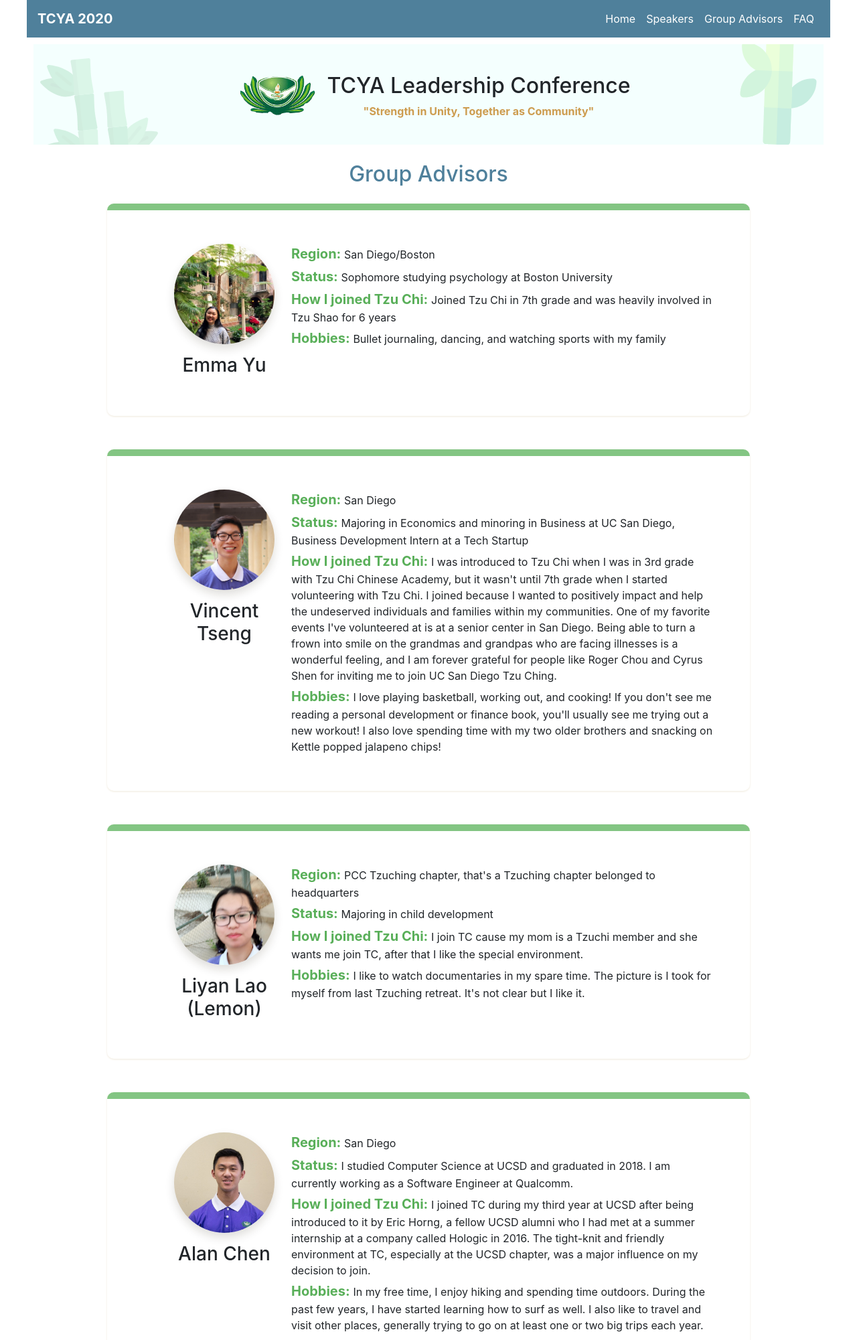
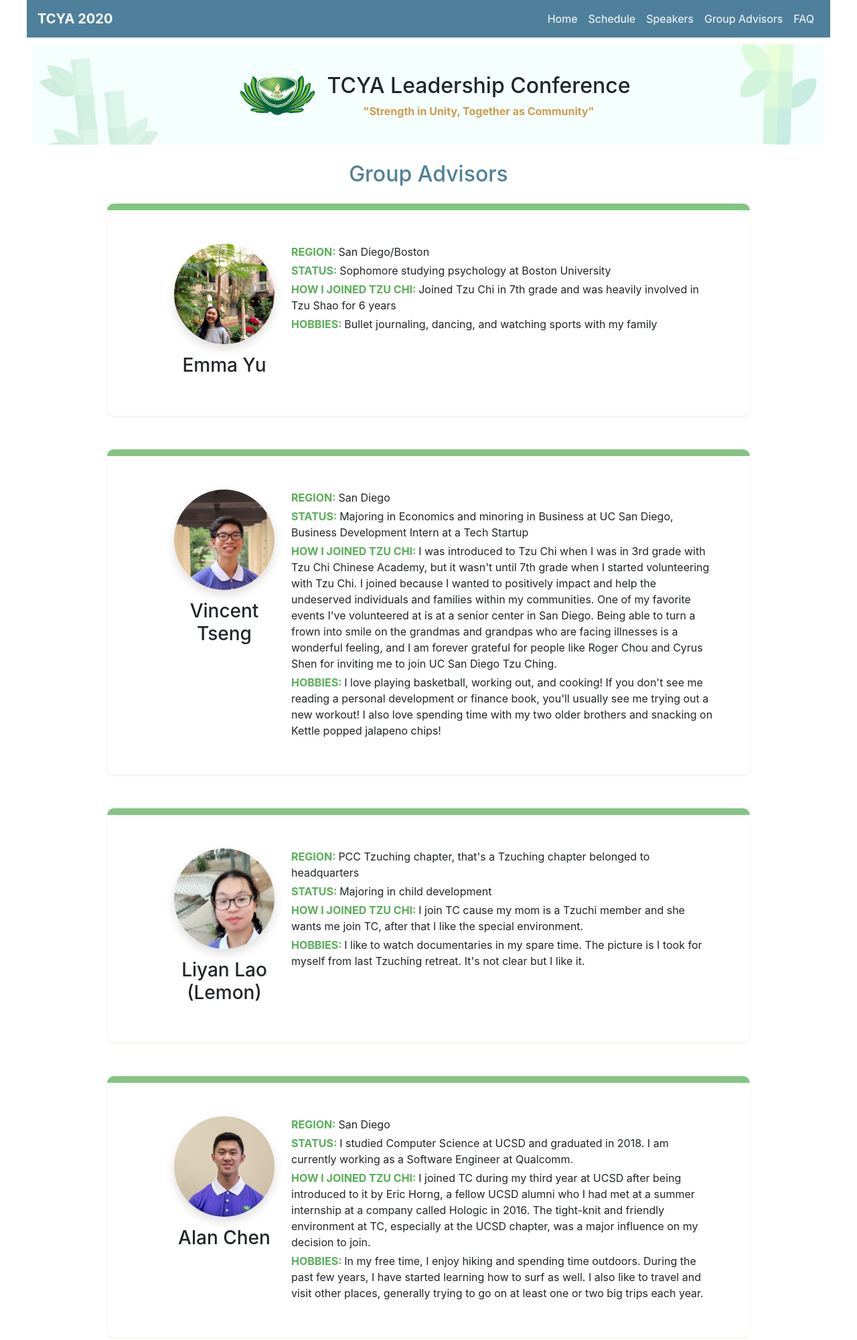
Before and after one commit to michaelaranda-web/tcya2020, a PHP site: page /group_advisors.html in a window 1280 px wide. Shown: the top 2001 px of the page at 67% size. Run offline with PHP 8.4, Linux system fonts and the light colour scheme; some libraries are stand-ins or nearby versions.

Commit message:
Adds schedule page placeholder. Updates people item labels to be smaller and all caps.

```diff
--- a/css/index.css
+++ b/css/index.css
@@ -319,19 +319,19 @@
           #main-content.speakers-page #header-section .top-header-section-container .content-container #slogan, #main-content.group-advisors-page #header-section .top-header-section-container .content-container #slogan {
             font-size: 13px; } }
 
-#main-content.speakers-page #speakers-section h1, #main-content.speakers-page #group-advisors-section h1, #main-content.group-advisors-page #speakers-section h1, #main-content.group-advisors-page #group-advisors-section h1 {
+#main-content.speakers-page #speakers-section h1, #main-content.speakers-page #group-advisors-section h1, #main-content.speakers-page #schedule-section h1, #main-content.group-advisors-page #speakers-section h1, #main-content.group-advisors-page #group-advisors-section h1, #main-content.group-advisors-page #schedule-section h1 {
   text-align: center;
   color: #4f809b;
   margin: 25px 0;
   font-size: 2rem; }
 
-#main-content.speakers-page #speakers-section ul.people-list, #main-content.speakers-page #group-advisors-section ul.people-list, #main-content.group-advisors-page #speakers-section ul.people-list, #main-content.group-advisors-page #group-advisors-section ul.people-list {
+#main-content.speakers-page #speakers-section ul.people-list, #main-content.speakers-page #group-advisors-section ul.people-list, #main-content.speakers-page #schedule-section ul.people-list, #main-content.group-advisors-page #speakers-section ul.people-list, #main-content.group-advisors-page #group-advisors-section ul.people-list, #main-content.group-advisors-page #schedule-section ul.people-list {
   margin: 0;
   padding: 0;
   list-style: none;
   max-width: 80%;
   margin: auto; }
-  #main-content.speakers-page #speakers-section ul.people-list li.people-list-item, #main-content.speakers-page #group-advisors-section ul.people-list li.people-list-item, #main-content.group-advisors-page #speakers-section ul.people-list li.people-list-item, #main-content.group-advisors-page #group-advisors-section ul.people-list li.people-list-item {
+  #main-content.speakers-page #speakers-section ul.people-list li.people-list-item, #main-content.speakers-page #group-advisors-section ul.people-list li.people-list-item, #main-content.speakers-page #schedule-section ul.people-list li.people-list-item, #main-content.group-advisors-page #speakers-section ul.people-list li.people-list-item, #main-content.group-advisors-page #group-advisors-section ul.people-list li.people-list-item, #main-content.group-advisors-page #schedule-section ul.people-list li.people-list-item {
     background: #fff;
     box-shadow: 0 1px 3px #efe9dc;
     border-radius: 10px;
@@ -341,15 +341,15 @@
     padding: 20px;
     position: relative; }
     @media (min-width: 800px) {
-      #main-content.speakers-page #speakers-section ul.people-list li.people-list-item, #main-content.speakers-page #group-advisors-section ul.people-list li.people-list-item, #main-content.group-advisors-page #speakers-section ul.people-list li.people-list-item, #main-content.group-advisors-page #group-advisors-section ul.people-list li.people-list-item {
+      #main-content.speakers-page #speakers-section ul.people-list li.people-list-item, #main-content.speakers-page #group-advisors-section ul.people-list li.people-list-item, #main-content.speakers-page #schedule-section ul.people-list li.people-list-item, #main-content.group-advisors-page #speakers-section ul.people-list li.people-list-item, #main-content.group-advisors-page #group-advisors-section ul.people-list li.people-list-item, #main-content.group-advisors-page #schedule-section ul.people-list li.people-list-item {
         margin: 0 0 50px;
         padding: 50px 50px 50px 100px;
         display: flex; } }
-    #main-content.speakers-page #speakers-section ul.people-list li.people-list-item .people-list-item-pic-and-name, #main-content.speakers-page #group-advisors-section ul.people-list li.people-list-item .people-list-item-pic-and-name, #main-content.group-advisors-page #speakers-section ul.people-list li.people-list-item .people-list-item-pic-and-name, #main-content.group-advisors-page #group-advisors-section ul.people-list li.people-list-item .people-list-item-pic-and-name {
+    #main-content.speakers-page #speakers-section ul.people-list li.people-list-item .people-list-item-pic-and-name, #main-content.speakers-page #group-advisors-section ul.people-list li.people-list-item .people-list-item-pic-and-name, #main-content.speakers-page #schedule-section ul.people-list li.people-list-item .people-list-item-pic-and-name, #main-content.group-advisors-page #speakers-section ul.people-list li.people-list-item .people-list-item-pic-and-name, #main-content.group-advisors-page #group-advisors-section ul.people-list li.people-list-item .people-list-item-pic-and-name, #main-content.group-advisors-page #schedule-section ul.people-list li.people-list-item .people-list-item-pic-and-name {
       display: flex;
       flex-direction: column;
       align-items: center; }
-      #main-content.speakers-page #speakers-section ul.people-list li.people-list-item .people-list-item-pic-and-name .profile-image, #main-content.speakers-page #group-advisors-section ul.people-list li.people-list-item .people-list-item-pic-and-name .profile-image, #main-content.group-advisors-page #speakers-section ul.people-list li.people-list-item .people-list-item-pic-and-name .profile-image, #main-content.group-advisors-page #group-advisors-section ul.people-list li.people-list-item .people-list-item-pic-and-name .profile-image {
+      #main-content.speakers-page #speakers-section ul.people-list li.people-list-item .people-list-item-pic-and-name .profile-image, #main-content.speakers-page #group-advisors-section ul.people-list li.people-list-item .people-list-item-pic-and-name .profile-image, #main-content.speakers-page #schedule-section ul.people-list li.people-list-item .people-list-item-pic-and-name .profile-image, #main-content.group-advisors-page #speakers-section ul.people-list li.people-list-item .people-list-item-pic-and-name .profile-image, #main-content.group-advisors-page #group-advisors-section ul.people-list li.people-list-item .people-list-item-pic-and-name .profile-image, #main-content.group-advisors-page #schedule-section ul.people-list li.people-list-item .people-list-item-pic-and-name .profile-image {
         position: relative;
         width: 150px;
         height: 150px;
@@ -358,48 +358,48 @@
         box-shadow: 0 7px 14px rgba(41, 32, 16, 0.15);
         top: 0;
         left: 0; }
-        #main-content.speakers-page #speakers-section ul.people-list li.people-list-item .people-list-item-pic-and-name .profile-image.emma, #main-content.speakers-page #group-advisors-section ul.people-list li.people-list-item .people-list-item-pic-and-name .profile-image.emma, #main-content.group-advisors-page #speakers-section ul.people-list li.people-list-item .people-list-item-pic-and-name .profile-image.emma, #main-content.group-advisors-page #group-advisors-section ul.people-list li.people-list-item .people-list-item-pic-and-name .profile-image.emma {
+        #main-content.speakers-page #speakers-section ul.people-list li.people-list-item .people-list-item-pic-and-name .profile-image.emma, #main-content.speakers-page #group-advisors-section ul.people-list li.people-list-item .people-list-item-pic-and-name .profile-image.emma, #main-content.speakers-page #schedule-section ul.people-list li.people-list-item .people-list-item-pic-and-name .profile-image.emma, #main-content.group-advisors-page #speakers-section ul.people-list li.people-list-item .people-list-item-pic-and-name .profile-image.emma, #main-content.group-advisors-page #group-advisors-section ul.people-list li.people-list-item .people-list-item-pic-and-name .profile-image.emma, #main-content.group-advisors-page #schedule-section ul.people-list li.people-list-item .people-list-item-pic-and-name .profile-image.emma {
           background-image: url(../images/people/emma_yu.jpg);
           background-size: 150px auto; }
-        #main-content.speakers-page #speakers-section ul.people-list li.people-list-item .people-list-item-pic-and-name .profile-image.vincent, #main-content.speakers-page #group-advisors-section ul.people-list li.people-list-item .people-list-item-pic-and-name .profile-image.vincent, #main-content.group-advisors-page #speakers-section ul.people-list li.people-list-item .people-list-item-pic-and-name .profile-image.vincent, #main-content.group-advisors-page #group-advisors-section ul.people-list li.people-list-item .people-list-item-pic-and-name .profile-image.vincent {
+        #main-content.speakers-page #speakers-section ul.people-list li.people-list-item .people-list-item-pic-and-name .profile-image.vincent, #main-content.speakers-page #group-advisors-section ul.people-list li.people-list-item .people-list-item-pic-and-name .profile-image.vincent, #main-content.speakers-page #schedule-section ul.people-list li.people-list-item .people-list-item-pic-and-name .profile-image.vincent, #main-content.group-advisors-page #speakers-section ul.people-list li.people-list-item .people-list-item-pic-and-name .profile-image.vincent, #main-content.group-advisors-page #group-advisors-section ul.people-list li.people-list-item .people-list-item-pic-and-name .profile-image.vincent, #main-content.group-advisors-page #schedule-section ul.people-list li.people-list-item .people-list-item-pic-and-name .profile-image.vincent {
           background-image: url(../images/people/vincent_tseng.jpg);
           background-size: 275px auto;
           background-position-x: -64px; }
-        #main-content.speakers-page #speakers-section ul.people-list li.people-list-item .people-list-item-pic-and-name .profile-image.liyan, #main-content.speakers-page #group-advisors-section ul.people-list li.people-list-item .people-list-item-pic-and-name .profile-image.liyan, #main-content.group-advisors-page #speakers-section ul.people-list li.people-list-item .people-list-item-pic-and-name .profile-image.liyan, #main-content.group-advisors-page #group-advisors-section ul.people-list li.people-list-item .people-list-item-pic-and-name .profile-image.liyan {
+        #main-content.speakers-page #speakers-section ul.people-list li.people-list-item .people-list-item-pic-and-name .profile-image.liyan, #main-content.speakers-page #group-advisors-section ul.people-list li.people-list-item .people-list-item-pic-and-name .profile-image.liyan, #main-content.speakers-page #schedule-section ul.people-list li.people-list-item .people-list-item-pic-and-name .profile-image.liyan, #main-content.group-advisors-page #speakers-section ul.people-list li.people-list-item .people-list-item-pic-and-name .profile-image.liyan, #main-content.group-advisors-page #group-advisors-section ul.people-list li.people-list-item .people-list-item-pic-and-name .profile-image.liyan, #main-content.group-advisors-page #schedule-section ul.people-list li.people-list-item .people-list-item-pic-and-name .profile-image.liyan {
           background-image: url(../images/people/lemon.jpg);
           background-size: 150px auto; }
-        #main-content.speakers-page #speakers-section ul.people-list li.people-list-item .people-list-item-pic-and-name .profile-image.alan, #main-content.speakers-page #group-advisors-section ul.people-list li.people-list-item .people-list-item-pic-and-name .profile-image.alan, #main-content.group-advisors-page #speakers-section ul.people-list li.people-list-item .people-list-item-pic-and-name .profile-image.alan, #main-content.group-advisors-page #group-advisors-section ul.people-list li.people-list-item .people-list-item-pic-and-name .profile-image.alan {
+        #main-content.speakers-page #speakers-section ul.people-list li.people-list-item .people-list-item-pic-and-name .profile-image.alan, #main-content.speakers-page #group-advisors-section ul.people-list li.people-list-item .people-list-item-pic-and-name .profile-image.alan, #main-content.speakers-page #schedule-section ul.people-list li.people-list-item .people-list-item-pic-and-name .profile-image.alan, #main-content.group-advisors-page #speakers-section ul.people-list li.people-list-item .people-list-item-pic-and-name .profile-image.alan, #main-content.group-advisors-page #group-advisors-section ul.people-list li.people-list-item .people-list-item-pic-and-name .profile-image.alan, #main-content.group-advisors-page #schedule-section ul.people-list li.people-list-item .people-list-item-pic-and-name .profile-image.alan {
           background-image: url(../images/people/alan_chen.jpg);
           background-size: 225px auto;
           background-position-x: -27px; }
-        #main-content.speakers-page #speakers-section ul.people-list li.people-list-item .people-list-item-pic-and-name .profile-image.fred, #main-content.speakers-page #group-advisors-section ul.people-list li.people-list-item .people-list-item-pic-and-name .profile-image.fred, #main-content.group-advisors-page #speakers-section ul.people-list li.people-list-item .people-list-item-pic-and-name .profile-image.fred, #main-content.group-advisors-page #group-advisors-section ul.people-list li.people-list-item .people-list-item-pic-and-name .profile-image.fred {
+        #main-content.speakers-page #speakers-section ul.people-list li.people-list-item .people-list-item-pic-and-name .profile-image.fred, #main-content.speakers-page #group-advisors-section ul.people-list li.people-list-item .people-list-item-pic-and-name .profile-image.fred, #main-content.speakers-page #schedule-section ul.people-list li.people-list-item .people-list-item-pic-and-name .profile-image.fred, #main-content.group-advisors-page #speakers-section ul.people-list li.people-list-item .people-list-item-pic-and-name .profile-image.fred, #main-content.group-advisors-page #group-advisors-section ul.people-list li.people-list-item .people-list-item-pic-and-name .profile-image.fred, #main-content.group-advisors-page #schedule-section ul.people-list li.people-list-item .people-list-item-pic-and-name .profile-image.fred {
           background-image: url(../images/people/fred_yang.png);
           background-size: 165px auto;
           background-position-x: -5px; }
-        #main-content.speakers-page #speakers-section ul.people-list li.people-list-item .people-list-item-pic-and-name .profile-image.theresa, #main-content.speakers-page #group-advisors-section ul.people-list li.people-list-item .people-list-item-pic-and-name .profile-image.theresa, #main-content.group-advisors-page #speakers-section ul.people-list li.people-list-item .people-list-item-pic-and-name .profile-image.theresa, #main-content.group-advisors-page #group-advisors-section ul.people-list li.people-list-item .people-list-item-pic-and-name .profile-image.theresa {
+        #main-content.speakers-page #speakers-section ul.people-list li.people-list-item .people-list-item-pic-and-name .profile-image.theresa, #main-content.speakers-page #group-advisors-section ul.people-list li.people-list-item .people-list-item-pic-and-name .profile-image.theresa, #main-content.speakers-page #schedule-section ul.people-list li.people-list-item .people-list-item-pic-and-name .profile-image.theresa, #main-content.group-advisors-page #speakers-section ul.people-list li.people-list-item .people-list-item-pic-and-name .profile-image.theresa, #main-content.group-advisors-page #group-advisors-section ul.people-list li.people-list-item .people-list-item-pic-and-name .profile-image.theresa, #main-content.group-advisors-page #schedule-section ul.people-list li.people-list-item .people-list-item-pic-and-name .profile-image.theresa {
           background-image: url(../images/people/theresa_yang.jpg);
           background-size: 130px auto;
           background-position-x: 15px; }
-        #main-content.speakers-page #speakers-section ul.people-list li.people-list-item .people-list-item-pic-and-name .profile-image.kevin, #main-content.speakers-page #group-advisors-section ul.people-list li.people-list-item .people-list-item-pic-and-name .profile-image.kevin, #main-content.group-advisors-page #speakers-section ul.people-list li.people-list-item .people-list-item-pic-and-name .profile-image.kevin, #main-content.group-advisors-page #group-advisors-section ul.people-list li.people-list-item .people-list-item-pic-and-name .profile-image.kevin {
+        #main-content.speakers-page #speakers-section ul.people-list li.people-list-item .people-list-item-pic-and-name .profile-image.kevin, #main-content.speakers-page #group-advisors-section ul.people-list li.people-list-item .people-list-item-pic-and-name .profile-image.kevin, #main-content.speakers-page #schedule-section ul.people-list li.people-list-item .people-list-item-pic-and-name .profile-image.kevin, #main-content.group-advisors-page #speakers-section ul.people-list li.people-list-item .people-list-item-pic-and-name .profile-image.kevin, #main-content.group-advisors-page #group-advisors-section ul.people-list li.people-list-item .people-list-item-pic-and-name .profile-image.kevin, #main-content.group-advisors-page #schedule-section ul.people-list li.people-list-item .people-list-item-pic-and-name .profile-image.kevin {
           background-image: url(../images/people/kevin_lee.jpg);
           background-size: 135px auto;
           background-position-x: 15px; }
-        #main-content.speakers-page #speakers-section ul.people-list li.people-list-item .people-list-item-pic-and-name .profile-image.lily, #main-content.speakers-page #group-advisors-section ul.people-list li.people-list-item .people-list-item-pic-and-name .profile-image.lily, #main-content.group-advisors-page #speakers-section ul.people-list li.people-list-item .people-list-item-pic-and-name .profile-image.lily, #main-content.group-advisors-page #group-advisors-section ul.people-list li.people-list-item .people-list-item-pic-and-name .profile-image.lily {
+        #main-content.speakers-page #speakers-section ul.people-list li.people-list-item .people-list-item-pic-and-name .profile-image.lily, #main-content.speakers-page #group-advisors-section ul.people-list li.people-list-item .people-list-item-pic-and-name .profile-image.lily, #main-content.speakers-page #schedule-section ul.people-list li.people-list-item .people-list-item-pic-and-name .profile-image.lily, #main-content.group-advisors-page #speakers-section ul.people-list li.people-list-item .people-list-item-pic-and-name .profile-image.lily, #main-content.group-advisors-page #group-advisors-section ul.people-list li.people-list-item .people-list-item-pic-and-name .profile-image.lily, #main-content.group-advisors-page #schedule-section ul.people-list li.people-list-item .people-list-item-pic-and-name .profile-image.lily {
           background-image: url(../images/people/lily_kang_square.png);
           background-size: 164px auto;
           background-position-x: 0px; }
-      #main-content.speakers-page #speakers-section ul.people-list li.people-list-item .people-list-item-pic-and-name h3, #main-content.speakers-page #group-advisors-section ul.people-list li.people-list-item .people-list-item-pic-and-name h3, #main-content.group-advisors-page #speakers-section ul.people-list li.people-list-item .people-list-item-pic-and-name h3, #main-content.group-advisors-page #group-advisors-section ul.people-list li.people-list-item .people-list-item-pic-and-name h3 {
+      #main-content.speakers-page #speakers-section ul.people-list li.people-list-item .people-list-item-pic-and-name h3, #main-content.speakers-page #group-advisors-section ul.people-list li.people-list-item .people-list-item-pic-and-name h3, #main-content.speakers-page #schedule-section ul.people-list li.people-list-item .people-list-item-pic-and-name h3, #main-content.group-advisors-page #speakers-section ul.people-list li.people-list-item .people-list-item-pic-and-name h3, #main-content.group-advisors-page #group-advisors-section ul.people-list li.people-list-item .people-list-item-pic-and-name h3, #main-content.group-advisors-page #schedule-section ul.people-list li.people-list-item .people-list-item-pic-and-name h3 {
         text-align: center; }
     @media (min-width: 450px) {
-      #main-content.speakers-page #speakers-section ul.people-list li.people-list-item .profile-details, #main-content.speakers-page #group-advisors-section ul.people-list li.people-list-item .profile-details, #main-content.group-advisors-page #speakers-section ul.people-list li.people-list-item .profile-details, #main-content.group-advisors-page #group-advisors-section ul.people-list li.people-list-item .profile-details {
+      #main-content.speakers-page #speakers-section ul.people-list li.people-list-item .profile-details, #main-content.speakers-page #group-advisors-section ul.people-list li.people-list-item .profile-details, #main-content.speakers-page #schedule-section ul.people-list li.people-list-item .profile-details, #main-content.group-advisors-page #speakers-section ul.people-list li.people-list-item .profile-details, #main-content.group-advisors-page #group-advisors-section ul.people-list li.people-list-item .profile-details, #main-content.group-advisors-page #schedule-section ul.people-list li.people-list-item .profile-details {
         padding-left: 25px;
         display: flex;
         flex-direction: column; } }
-    #main-content.speakers-page #speakers-section ul.people-list li.people-list-item .profile-details p, #main-content.speakers-page #group-advisors-section ul.people-list li.people-list-item .profile-details p, #main-content.group-advisors-page #speakers-section ul.people-list li.people-list-item .profile-details p, #main-content.group-advisors-page #group-advisors-section ul.people-list li.people-list-item .profile-details p {
+    #main-content.speakers-page #speakers-section ul.people-list li.people-list-item .profile-details p, #main-content.speakers-page #group-advisors-section ul.people-list li.people-list-item .profile-details p, #main-content.speakers-page #schedule-section ul.people-list li.people-list-item .profile-details p, #main-content.group-advisors-page #speakers-section ul.people-list li.people-list-item .profile-details p, #main-content.group-advisors-page #group-advisors-section ul.people-list li.people-list-item .profile-details p, #main-content.group-advisors-page #schedule-section ul.people-list li.people-list-item .profile-details p {
       margin-bottom: 4px; }
-      #main-content.speakers-page #speakers-section ul.people-list li.people-list-item .profile-details p span.label, #main-content.speakers-page #group-advisors-section ul.people-list li.people-list-item .profile-details p span.label, #main-content.group-advisors-page #speakers-section ul.people-list li.people-list-item .profile-details p span.label, #main-content.group-advisors-page #group-advisors-section ul.people-list li.people-list-item .profile-details p span.label {
+      #main-content.speakers-page #speakers-section ul.people-list li.people-list-item .profile-details p span.label, #main-content.speakers-page #group-advisors-section ul.people-list li.people-list-item .profile-details p span.label, #main-content.speakers-page #schedule-section ul.people-list li.people-list-item .profile-details p span.label, #main-content.group-advisors-page #speakers-section ul.people-list li.people-list-item .profile-details p span.label, #main-content.group-advisors-page #group-advisors-section ul.people-list li.people-list-item .profile-details p span.label, #main-content.group-advisors-page #schedule-section ul.people-list li.people-list-item .profile-details p span.label {
         font-weight: bold;
-        font-size: 20px;
+        font-size: 16px;
         color: #59af59; }
 
 /*# sourceMappingURL=index.css.map */
--- a/group_advisors.html
+++ b/group_advisors.html
@@ -29,6 +29,9 @@
         <ul class="navbar-nav ml-auto">
           <li class="nav-item active">
             <a class="nav-link" href="home.html">Home <span class="sr-only">(current)</span></a>
+          </li>
+          <li class="nav-item">
+            <a class="nav-link" href="schedule.html">Schedule</a>
           </li>
           <li class="nav-item">
             <a class="nav-link" href="speakers.html">Speakers</a>
--- a/sass/index.scss
+++ b/sass/index.scss
@@ -449,7 +449,7 @@
     }
   }
 
-  #speakers-section, #group-advisors-section {
+  #speakers-section, #group-advisors-section, #schedule-section {
     h1 {
       text-align: center;
       color: #4f809b;
@@ -559,7 +559,7 @@
 
             span.label {
               font-weight: bold;
-              font-size: 20px;
+              font-size: 16px;
               color: #59af59;
             }
           }
```
Also changed, not shown: other parts of group_advisors.html (+32 -34 lines), home.html (+5 -2 lines), schedule.html (renamed from speakers.html, +5 -4 lines), 1 other file.
